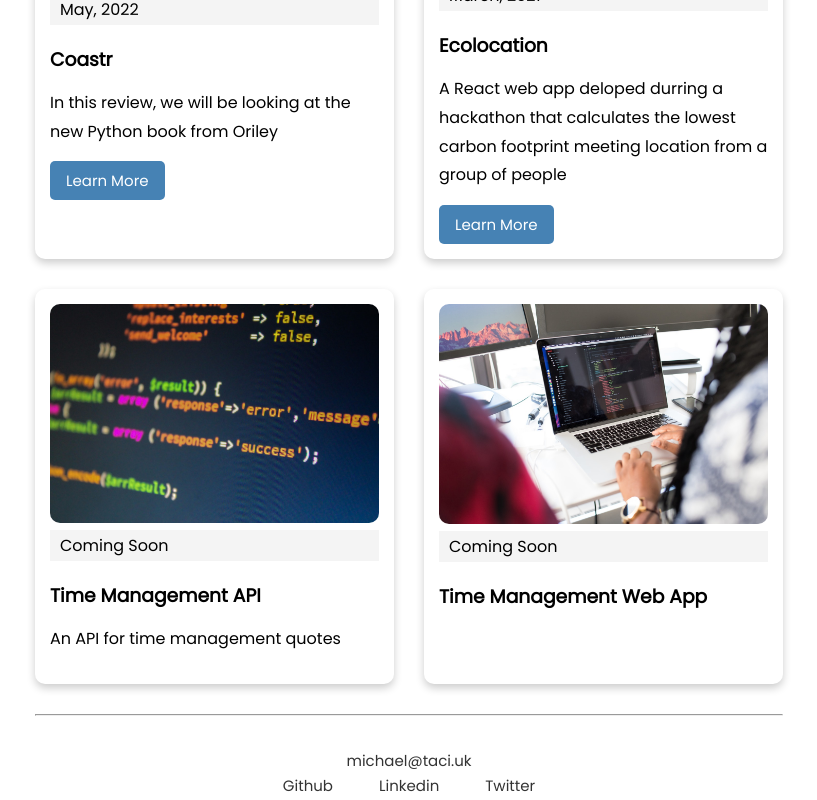
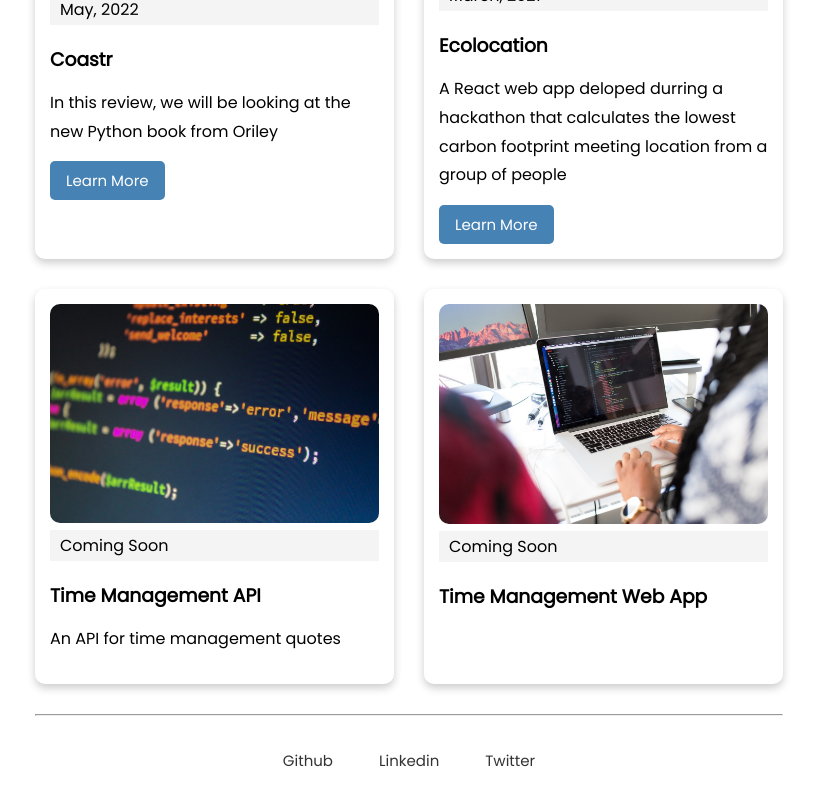
Before and after one commit to michaeltaciuk/portfolio-site, a Next.js app: page / in a window 1280 px wide. Shown: the part 324-1124 px from the top of the page, without its empty margins (231-1048 px from the left). After the commit the page ends 1099 px from the top, so only its background shows below. Built offline with nearby package versions, Linux system fonts and the light colour scheme.

Commit message:
Removed Email

```diff
--- a/components/Footer.js
+++ b/components/Footer.js
@@ -4,7 +4,6 @@ import Link from 'next/link';
 export default function Footer() {
   return (
     <div className="foot">
-      <a href="mailto:michael@taci.uk" className="foot-link">michael@taci.uk</a>
       <div>
         <Link href="https://github.com/michaeltaciuk" >
             <a className="foot-link">Github</a>
```
